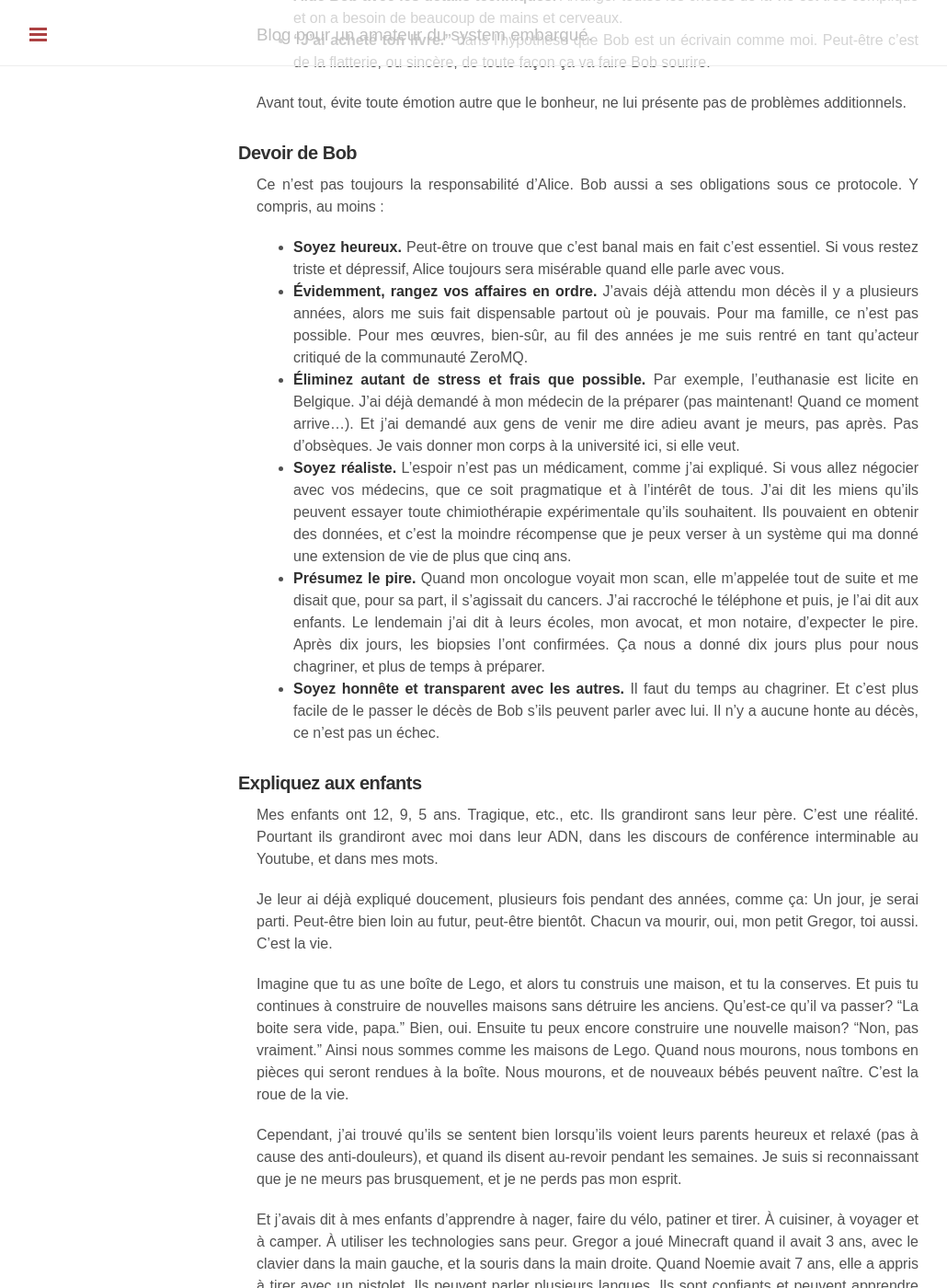
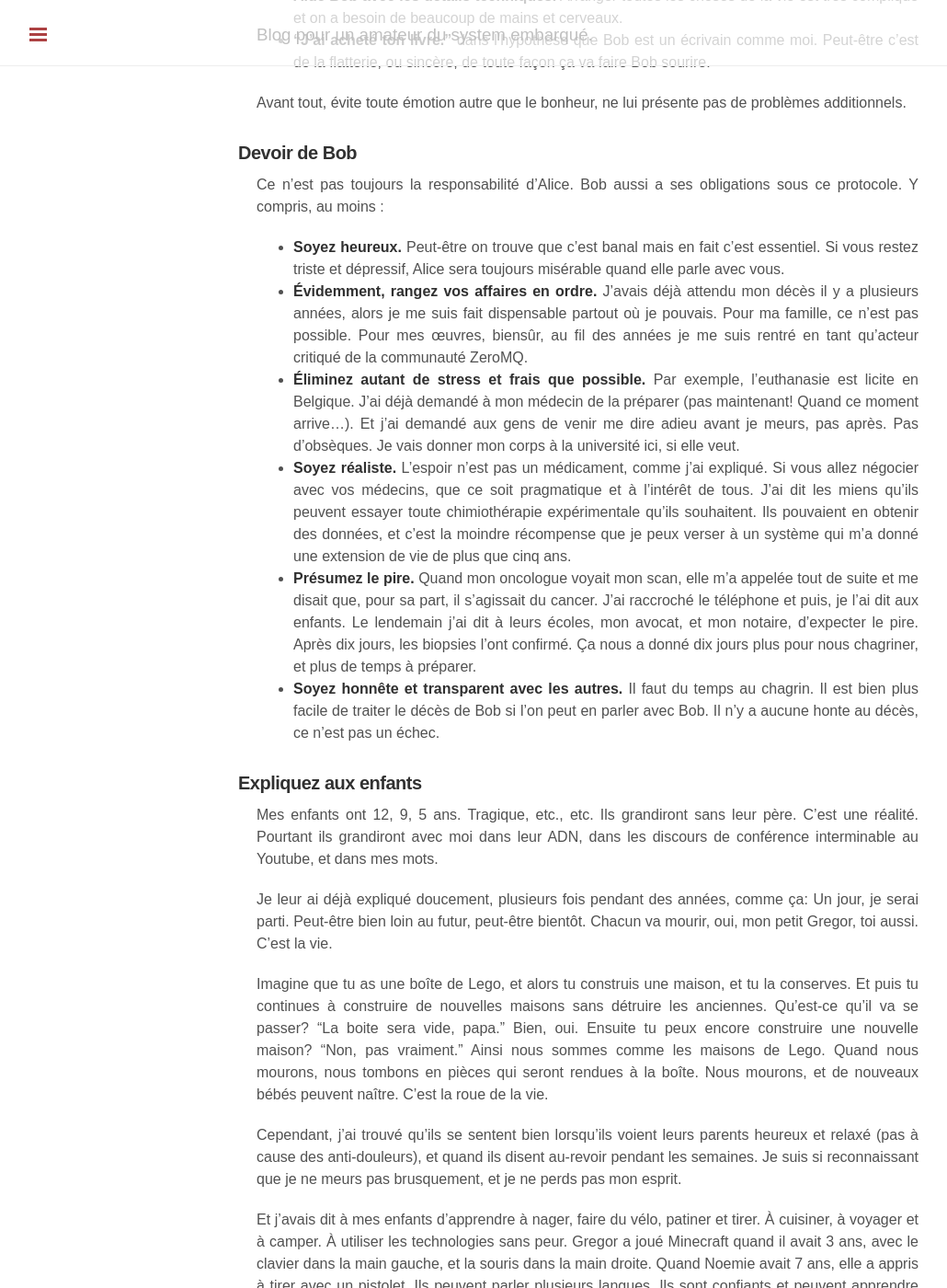
Before and after one commit to gnitnaw/wantingchen.github.io, a Jekyll site: the page built from _posts/2016-04-24-Protocol_for_Dying.markdown, in a window 1280 px wide and 1400 px high, scrolled down 2846 px. Shown: the whole window at 92% size, without its empty margins (1-1031 px from the left). Built offline with Jekyll 4.4.1, drawn with Linux system fonts in a browser that asks for light colours; nearby versions of some CDN libraries; comment, search, counter and statistics services are not loaded; some of the changed text lies outside the part shown.

Commit message:
correction

```diff
--- a/_posts/2016-04-24-Protocol_for_Dying.markdown
+++ b/_posts/2016-04-24-Protocol_for_Dying.markdown
@@ -159,12 +159,12 @@ Y compris, au moins :
 
 - **Soyez heureux.**
 Peut-être on trouve que c'est banal mais en fait c'est essentiel.
-Si vous restez triste et dépressif, Alice toujours sera misérable quand elle parle avec vous.
+Si vous restez triste et dépressif, Alice sera toujours misérable quand elle parle avec vous.
 - **Évidemment, rangez vos affaires en ordre.**
 J'avais déjà attendu mon décès il y a plusieurs années,
-alors me suis fait dispensable partout où je pouvais.
+alors je me suis fait dispensable partout où je pouvais.
 Pour ma famille, ce n'est pas possible.
-Pour mes œuvres, bien-sûr, au fil des années je me suis rentré en tant qu'acteur critiqué de la communauté ZeroMQ.
+Pour mes œuvres, biensûr, au fil des années je me suis rentré en tant qu'acteur critiqué de la communauté ZeroMQ.
 - **Éliminez autant de stress et frais que possible.**
 Par exemple, l'euthanasie est licite en Belgique.
 J'ai déjà demandé à mon médecin de la préparer
@@ -177,17 +177,17 @@ L'espoir n'est pas un médicament, comme j'ai expliqué.
 Si vous allez négocier avec vos médecins, que ce soit pragmatique et à l'intérêt de tous.
 J'ai dit les miens qu'ils peuvent essayer toute chimiothérapie expérimentale qu'ils souhaitent.
 Ils pouvaient en obtenir des données,
-et c'est la moindre récompense que je peux verser à un système qui ma donné une extension de vie de plus que cinq ans.
+et c'est la moindre récompense que je peux verser à un système qui m'a donné une extension de vie de plus que cinq ans.
 - **Présumez le pire.**
-Quand mon oncologue voyait mon scan, elle m'appelée tout de suite et me disait que,
-pour sa part, il s'agissait du cancers.
+Quand mon oncologue voyait mon scan, elle m'a appelée tout de suite et me disait que,
+pour sa part, il s'agissait du cancer.
 J'ai raccroché le téléphone et puis, je l'ai dit aux enfants.
 Le lendemain j'ai dit à leurs écoles, mon avocat, et mon notaire, d'expecter le pire.
-Après dix jours, les biopsies l'ont confirmées.
+Après dix jours, les biopsies l'ont confirmé.
 Ça nous a donné dix jours plus pour nous chagriner, et plus de temps à préparer.
 - **Soyez honnête et transparent avec les autres.**
-Il faut du temps au chagriner.
-Et c'est plus facile de le passer le décès de Bob s'ils peuvent parler avec lui.
+Il faut du temps au chagrin.
+Il est bien plus facile de traiter le décès de Bob si l'on peut en parler avec Bob.
 Il n'y a aucune honte au décès, ce n'est pas un échec.
 
 ### Expliquez aux enfants ###
@@ -204,8 +204,8 @@ Chacun va mourir, oui, mon petit Gregor, toi aussi.
 C'est la vie.
 
 Imagine que tu as une boîte de Lego, et alors tu construis une maison, et tu la conserves.
-Et puis tu continues à construire de nouvelles maisons sans détruire les anciens.
-Qu'est-ce qu'il va passer?
+Et puis tu continues à construire de nouvelles maisons sans détruire les anciennes.
+Qu'est-ce qu'il va se passer?
 "La boite sera vide, papa."
 Bien, oui.
 Ensuite tu peux encore construire une nouvelle maison?
```
Also changed, not shown: other parts of _posts/2016-04-24-Protocol_for_Dying.markdown (+8 -8 lines).
